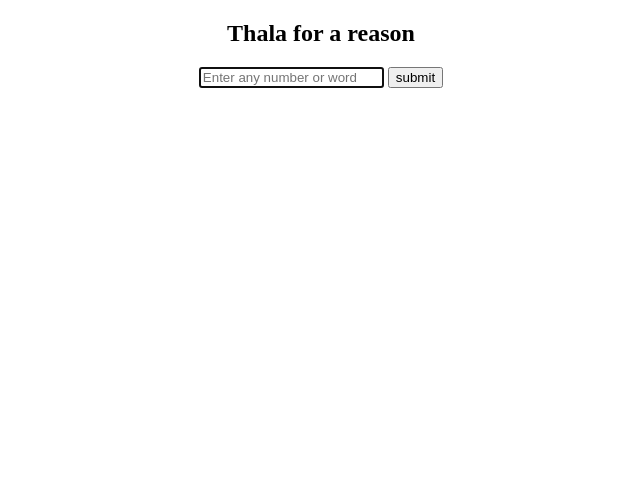
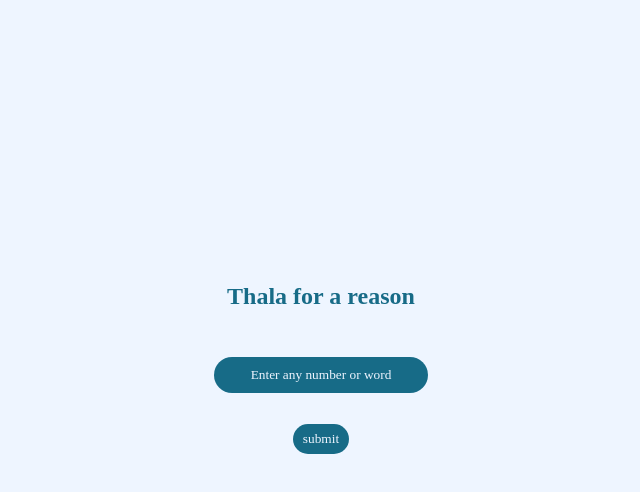
Before and after one commit to pandey88himanshu/thala-for-a-reason, a plain HTML site: page index.html in a window 1280 px wide. Shown: the whole page, without its empty margins (319-959 px from the left). Drawn offline with Linux system fonts and the light colour scheme.

Commit message:
modified:   index.html 	modified:   main.js 	modified:   style.css

```diff
--- a/index.html
+++ b/index.html
@@ -6,13 +6,13 @@
     <link rel="stylesheet" href="style.css">
     <title>Thala</title>
 </head>
-<body id="bg">
+<body >
 
-    <div>
-        <div>
+    <div id="bg">
+        <div class="title" id="t1">
             <h2>Thala for a reason</h2>
         </div>
-        <div>
+        <div class="inputbox" id="t2">
             <input id="input" type="text" placeholder="Enter any number or word" autofocus autocomplete="off">
             <button id="submit" onclick="submit()">submit</button>
         </div>
@@ -22,6 +22,7 @@
                 <source src="98cbb274.mp4" type="video/mp4">
               </video>
         </div>
+        <div class="hide" id="t3"><button>Restart</button></div>
     </div>
     <script src="main.js" ></script>
 </body>
--- a/main.js
+++ b/main.js
@@ -1,3 +1,9 @@
+let t1 = document.getElementById('t1')
+let t2 = document.getElementById('t2')
+let t3 = document.getElementById("t3")
+t3.addEventListener('click',()=>{
+    location.reload();
+})
 function submit(){
     let input=document.getElementById("input").value
     let inputsplit=input.split("");
@@ -21,12 +27,18 @@ function submit(){
        result.innerText=(input+" is thala for a reason")
        result.style.display="block"
        video.style.display="inline"
+       t1.classList.toggle("hide")
+       t2.classList.toggle("hide")
+       t3.classList.toggle('view')
        video.volume=0.1
        video.play()
     }else{
         result.innerText=(input+" is not thala for a reason")
        result.style.display="block"
        video.style.display="none"
+       t1.classList.toggle("hide")
+       t2.classList.toggle("hide")
+       t3.classList.toggle('view')
        video.pause()
     }
    }
--- a/style.css
+++ b/style.css
@@ -1,13 +1,84 @@
-div{
-    text-align: center;
-    height: 100%;
-    width: 100%;
+*{
+    margin: 0;
+    padding: 0;
+    box-sizing: border-box;
+}
+@import url('https://fonts.googleapis.com/css2?family=Clicker+Script&family=Gothic+A1:wght@500&family=Poppins:ital,wght@0,200;0,300;0,400;0,500;0,600;0,900;1,200;1,500&family=Ubuntu:wght@500;700&display=swap');
+
+body{
+    background-color: #EEF5FF;
 }
 #result{
     display: none;
-
+    color: #176B87;
+    font-family: 'Poppins';
+    font-weight: 700;
 }
 
 video{
     display:none;
 }
+
+#bg{
+    width: 100vw;
+    height: 100vh;
+    display: flex;
+    flex-direction: column;
+    align-items: center;
+    justify-content: center;
+    gap: 2rem;
+}
+
+.inputbox{
+    display: flex;
+    align-items: center;
+    justify-content: center;
+    flex-direction: column;
+    gap: 1rem;
+}
+
+#input{
+    text-align: center;
+    font-family: 'Poppins';
+    padding: 10px;
+    border: none;
+    font-weight: 500;
+    margin: 15px;
+    outline: none;
+    background-color: #176B87;
+    color: #EEF5FF;
+    border-radius: 20px;
+    width: 100%;
+    height: 100%;
+}
+
+button{
+    padding: 7px;
+    padding-left: 10px;
+    padding-right: 10px;
+    border-radius: 20px;
+    border: none;
+    background-color: #176B87;
+    color: #EEF5FF;
+    font-family: 'Poppins';
+    font-weight: 500;
+}
+
+.hide{
+    display: none;
+}
+.view{
+    display: block;
+}
+
+#t1{
+    font-family: 'Poppins';
+    font-weight: 900;
+    color: #176B87;
+}
+
+::placeholder {
+    font-family: 'Poppins';
+    color: #EEF5FF;
+    font-weight: 300;
+  }
```
